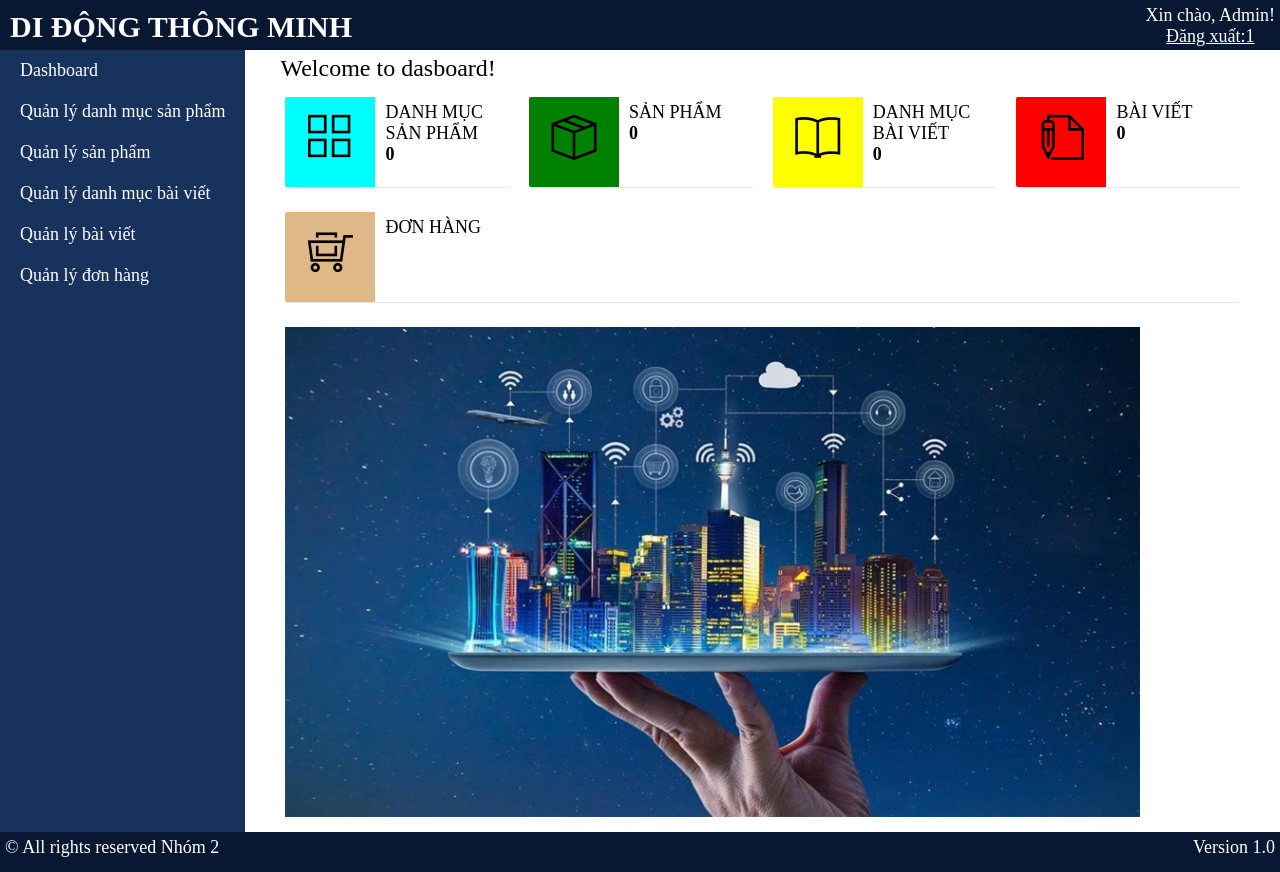
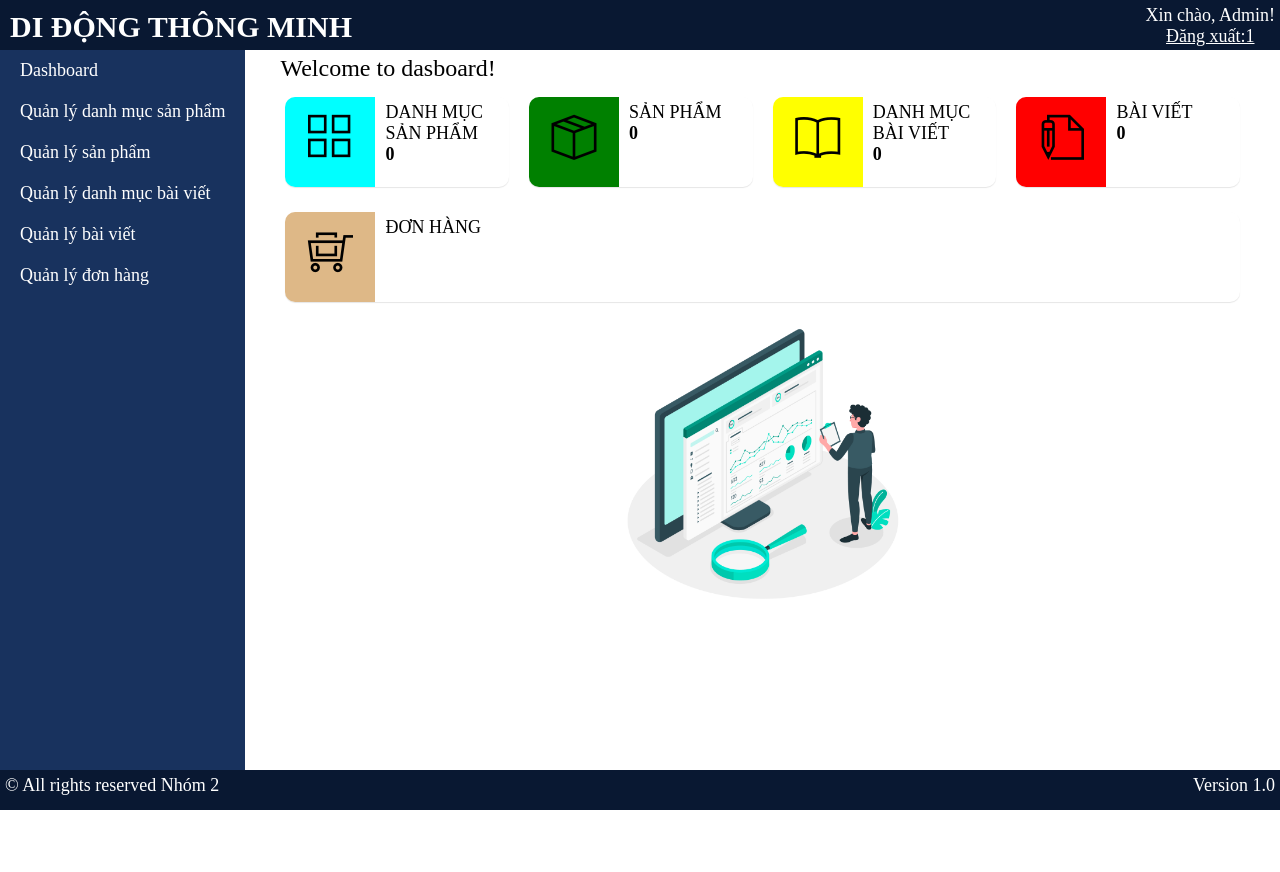
Before and after one commit to DuysStar2k3/WebBanHang, a PHP site: page /admin/index.php in a window 1280 px wide. After the commit the page ends 810 px from the top, so only its background shows below. Run offline with PHP 8.4, Linux system fonts and the light colour scheme; the visitor is signed in with stand-in values (Sample User, id 1); data that the repository does not hold is empty.

Commit message:
dashboard

```diff
--- a/Project_Web/admin/css/style.css
+++ b/Project_Web/admin/css/style.css
@@ -206,6 +206,7 @@
     box-shadow: 0 1px 1px rgba(0, 0, 0, 0.1);
     border-radius: 2px;
     margin-bottom: 15px;
+    border-radius: 10px;
 }
 
 .info-box-icon {
@@ -220,6 +221,8 @@
     text-align: center;
     font-size: 45px;
     line-height: 90px;
+    border-bottom-left-radius: 10px;
+    border-top-left-radius: 10px;
 }
 
 .info-box-content {
@@ -237,30 +240,29 @@
     font-size: 18px;
 }
 
-.img-dashboard {}
+.img-dashboard {
+    flex: 1;
+    border-radius: 10px;
+}
 
 .img-dashboard>img {
-    background-color: #012148;
     width: 95%;
     object-fit: cover;
+    border-radius: 10px;
 }
 
-.bieudo {
-    display: block;
-}
-
-.dashboard-columm {
-    width: 300px;
+.img-dashboard-2 {
+    display: flex;
+    justify-content: center;
 
 }
 
-.circle {
-    width: 100%;
-    height: 100%;
-    background-color: #3498db;
-    border-radius: 50%;
+.img-dashboard-2 > img {
+    object-fit: cover;
+    border-radius: 10px;
+    width: 30%;
+}
 
-}
 
 /* header-admin */
 
--- a/Project_Web/admin/modules/dashboard.php
+++ b/Project_Web/admin/modules/dashboard.php
@@ -112,14 +112,12 @@
     <!-- /.info-box-content -->
     </div>
 
-    <div class="img-dashboard mg-10">
+    <!-- <div class="img-dashboard mg-10">
         <img src="./img/dash-img.jpg" alt="" width="100%">
-    </div>
+    </div> -->
 
-    <div class="">
-        <div class="">
-            <div class=""></div>
-        </div>
+    <div class="img-dashboard-2">
+        <img src="./img/dash-img-2.jpg" alt="" width="50%">
     </div>
 
 </div>
```
Also changed, not shown: Project_Web/admin/img/dash-img-2.jpg (added).
